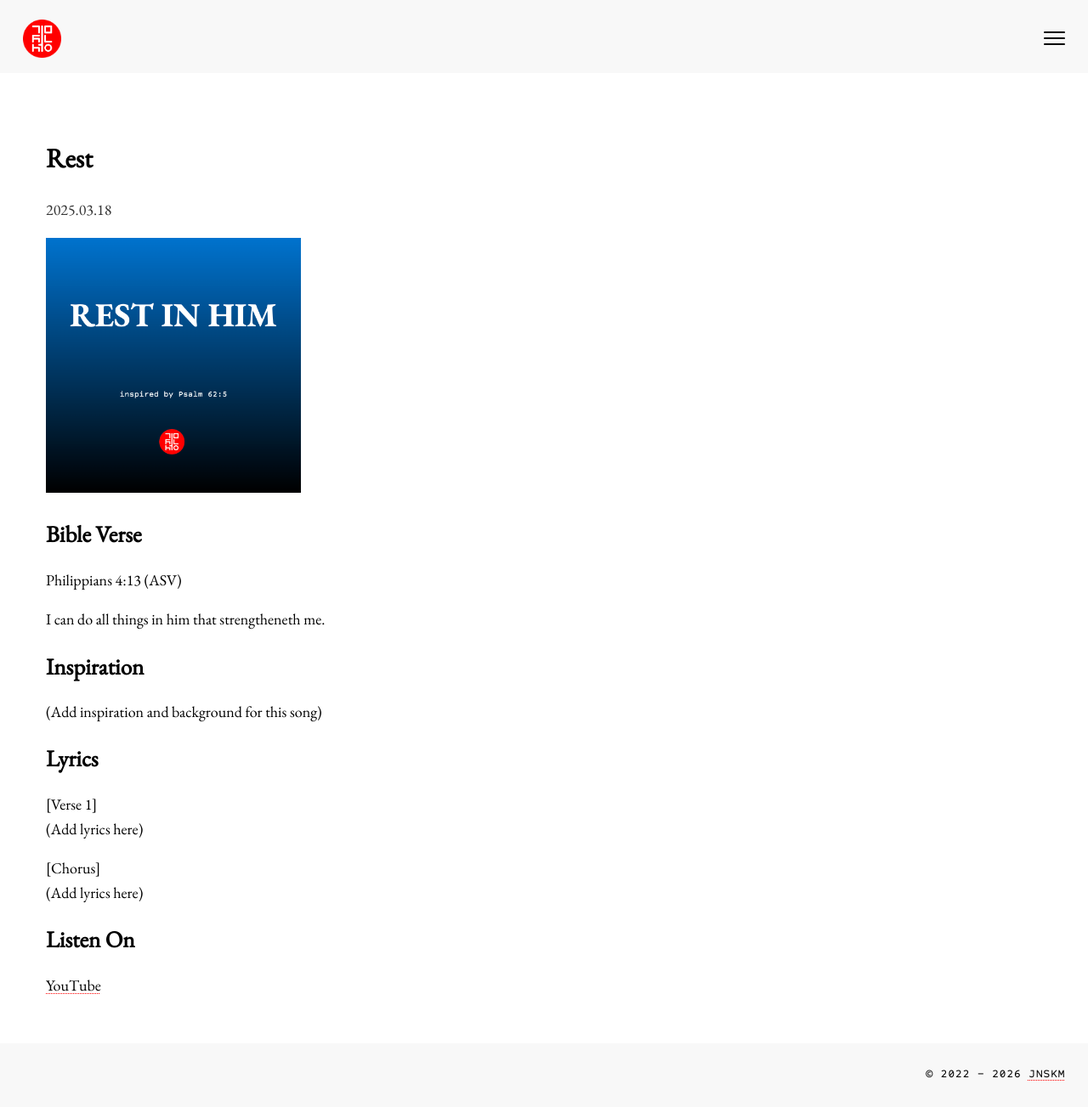
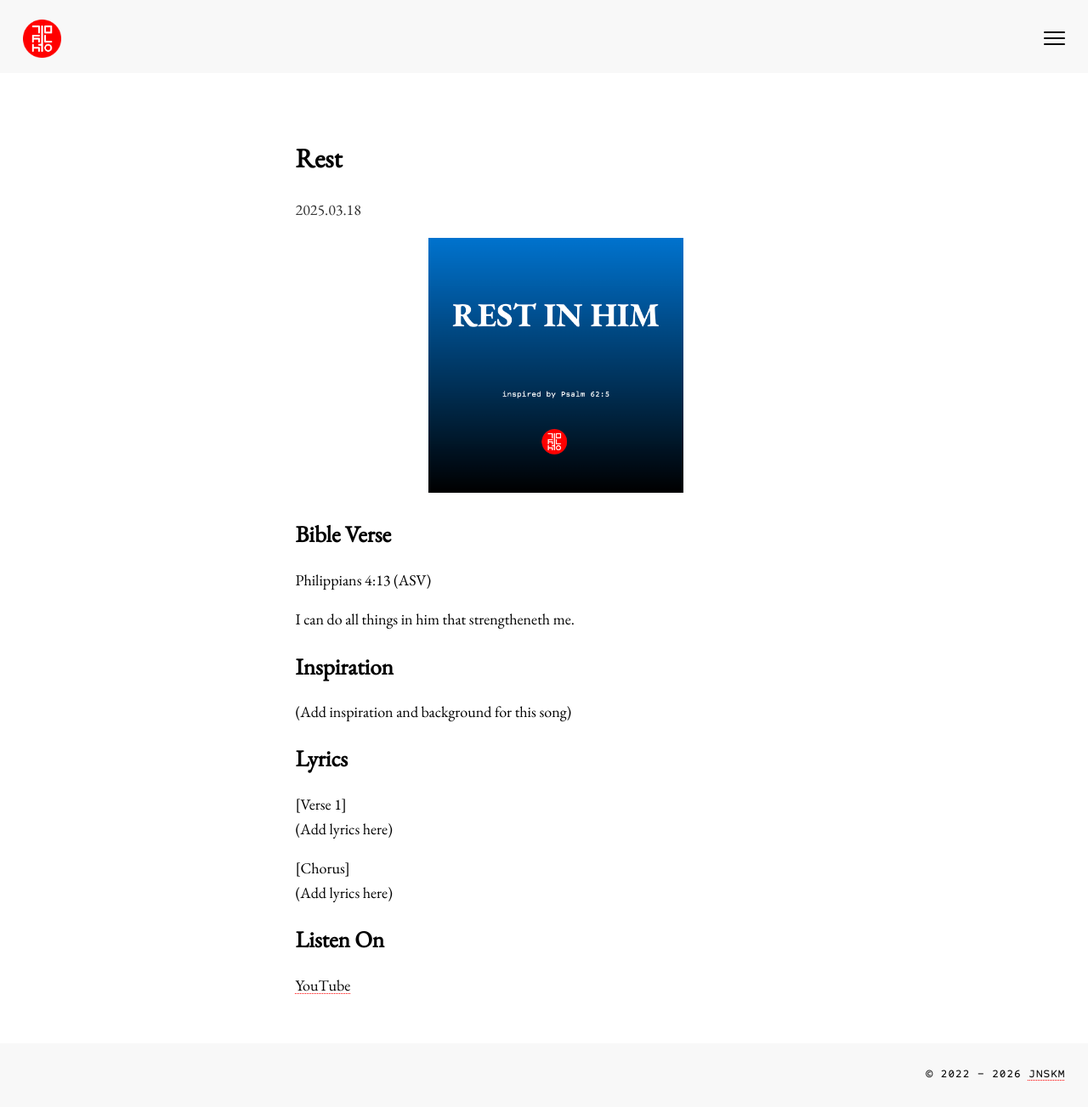
Before and after one commit to jnskm/jnskm.github.io, a Jekyll site: the page built from _music/rest.md, in a window 1280 px wide. Shown: the whole page at 85% size. Built offline with Jekyll 4.4.1, drawn with Linux system fonts in a browser that asks for light colours.

Commit message:
Song pages: same centered single-column layout as book pages
Apply the book-page treatment to song pages: cap the text column to a
comfortable measure (~34rem, ~12-15 words/line), center the block with text
left-aligned, and center the album cover on top. Scoped via :has(.album-cover)
so only song pages are affected (video/blog untouched).

Co-Authored-By: Claude Opus 4.8 <noreply@anthropic.com>

```diff
--- a/assets/css/custom.css
+++ b/assets/css/custom.css
@@ -594,9 +594,11 @@ img {
   object-fit: contain;     /* Preserve full image without cropping */
 }
 
-/* Book page: a centered column at a comfortable reading measure (~34rem ≈ 70
-   characters/line), text left-aligned within it. Scoped to book pages only. */
-.post-content-wrapper:has(.book-cover) {
+/* Book and song pages: a centered column at a comfortable reading measure
+   (~34rem ≈ 12-15 words/line), text left-aligned within it. Scoped to book pages
+   (.book-cover) and song pages (.album-cover) — other pages are untouched. */
+.post-content-wrapper:has(.book-cover),
+.post-content-wrapper:has(.album-cover) {
   max-width: 34rem;
   margin: 0 auto;
   text-align: left;
@@ -608,7 +610,7 @@ img {
   aspect-ratio: 1 / 1;     /* Enforce 1:1 (square) aspect ratio */
   height: auto;            /* Fallback for older browsers */
   float: none;             /* Text stacks below the cover, not beside it */
-  margin: 0 0 1.75rem 0;   /* Space below the image, before the text */
+  margin: 0 auto 1.75rem;  /* Centered, with space below before the text */
   display: block;
   object-fit: contain;     /* Preserve full image without cropping */
 }
```
